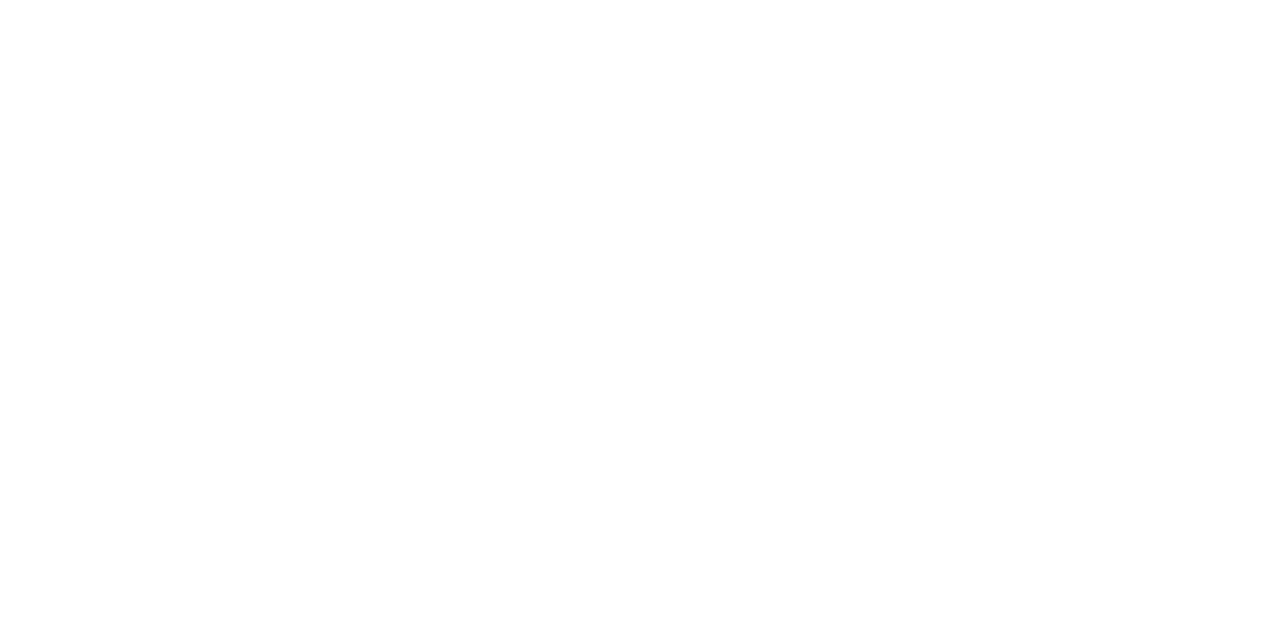
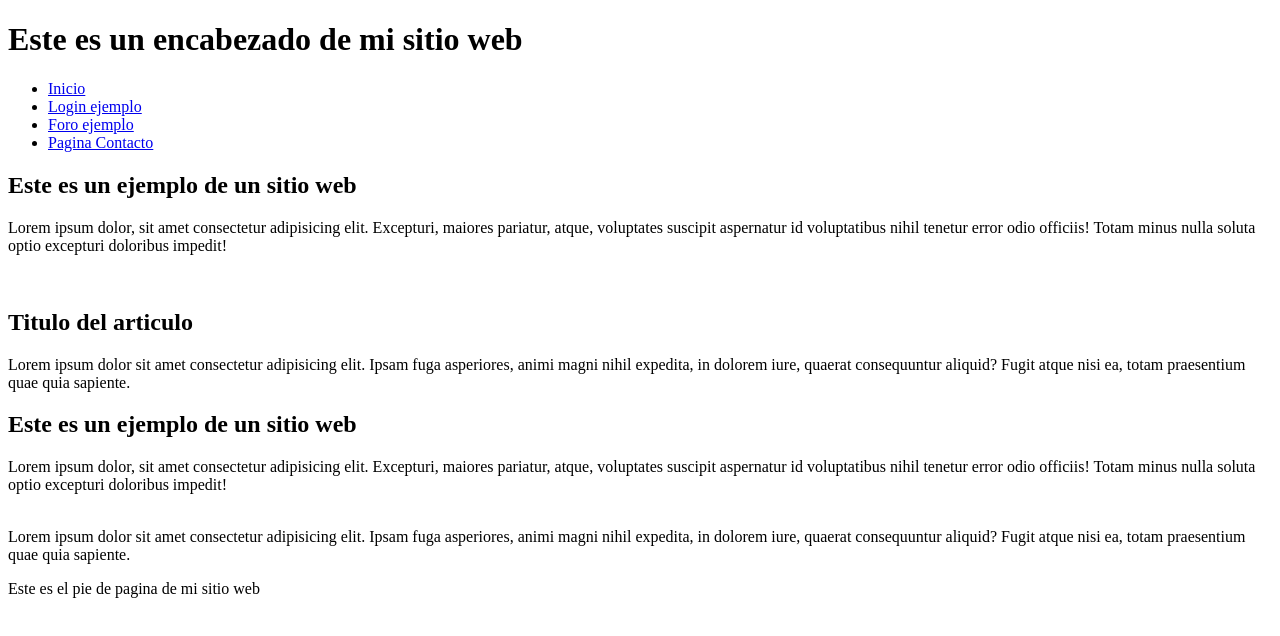
Before and after one commit to Alegark/Repaso-html-css, a plain HTML site: page index.html in a window 1280 px wide. Drawn offline with Linux system fonts and the light colour scheme.

Commit message:
se incerto estructura del html

```diff
--- a/index.html
+++ b/index.html
@@ -3,9 +3,42 @@
 <head>
     <meta charset="UTF-8">
     <meta name="viewport" content="width=device-width, initial-scale=1.0">
-    <title>Document</title>
+    <title>Repaso de HTML y CSS</title>
+    <link rel="stylesheet" href="./css/style.css">
 </head>
 <body>
 
+    <header>
+        <h1>Este es un encabezado de mi sitio web</h1>
+    </header>
+
+    <nav>
+        <ul>
+            <li class="menu"><a href="index.html">Inicio</a></li>
+            <li class="menu"><a href="paginas/login.html">Login ejemplo</a></li>
+            <li class="menu"><a href="paginas/foro.html">Foro ejemplo</a></li>
+            <li class="menu"><a href="paginas/contacto.html">Pagina Contacto</a></li>
+        </ul>
+    </nav>
+
+    <section class="seccion-principal">
+        <h1>Este es un ejemplo de un sitio web</h1>
+        <p>Lorem ipsum dolor, sit amet consectetur adipisicing elit. Excepturi, maiores pariatur, atque, voluptates suscipit aspernatur id voluptatibus nihil tenetur error odio officiis! Totam minus nulla soluta optio excepturi doloribus impedit!</p> <br>
+
+        <article>
+            <h2>Titulo del articulo</h2>
+            <p>Lorem ipsum dolor sit amet consectetur adipisicing elit. Ipsam fuga asperiores, animi magni nihil expedita, in dolorem iure, quaerat consequuntur aliquid? Fugit atque nisi ea, totam praesentium quae quia sapiente.</p>
+        </article>
+    </section>
+
+    <aside class="seccion-izquierda">
+        <h1>Este es un ejemplo de un sitio web</h1>
+        <p>Lorem ipsum dolor, sit amet consectetur adipisicing elit. Excepturi, maiores pariatur, atque, voluptates suscipit aspernatur id voluptatibus nihil tenetur error odio officiis! Totam minus nulla soluta optio excepturi doloribus impedit!</p> <br>
+        Lorem ipsum dolor sit amet consectetur adipisicing elit. Ipsam fuga asperiores, animi magni nihil expedita, in dolorem iure, quaerat consequuntur aliquid? Fugit atque nisi ea, totam praesentium quae quia sapiente.
+    </aside>
+
+    <footer>
+        <p>Este es el pie de pagina de mi sitio web</p>
+    </footer>
 </body>
 </html>
```
Also changed, not shown: paginas/login.html (added, +26 -0 lines), css/style.css (added), css/styles.css (deleted), paginas/contacto.html (added), paginas/foro.html (added), paginas/pagina-1.html (deleted).
